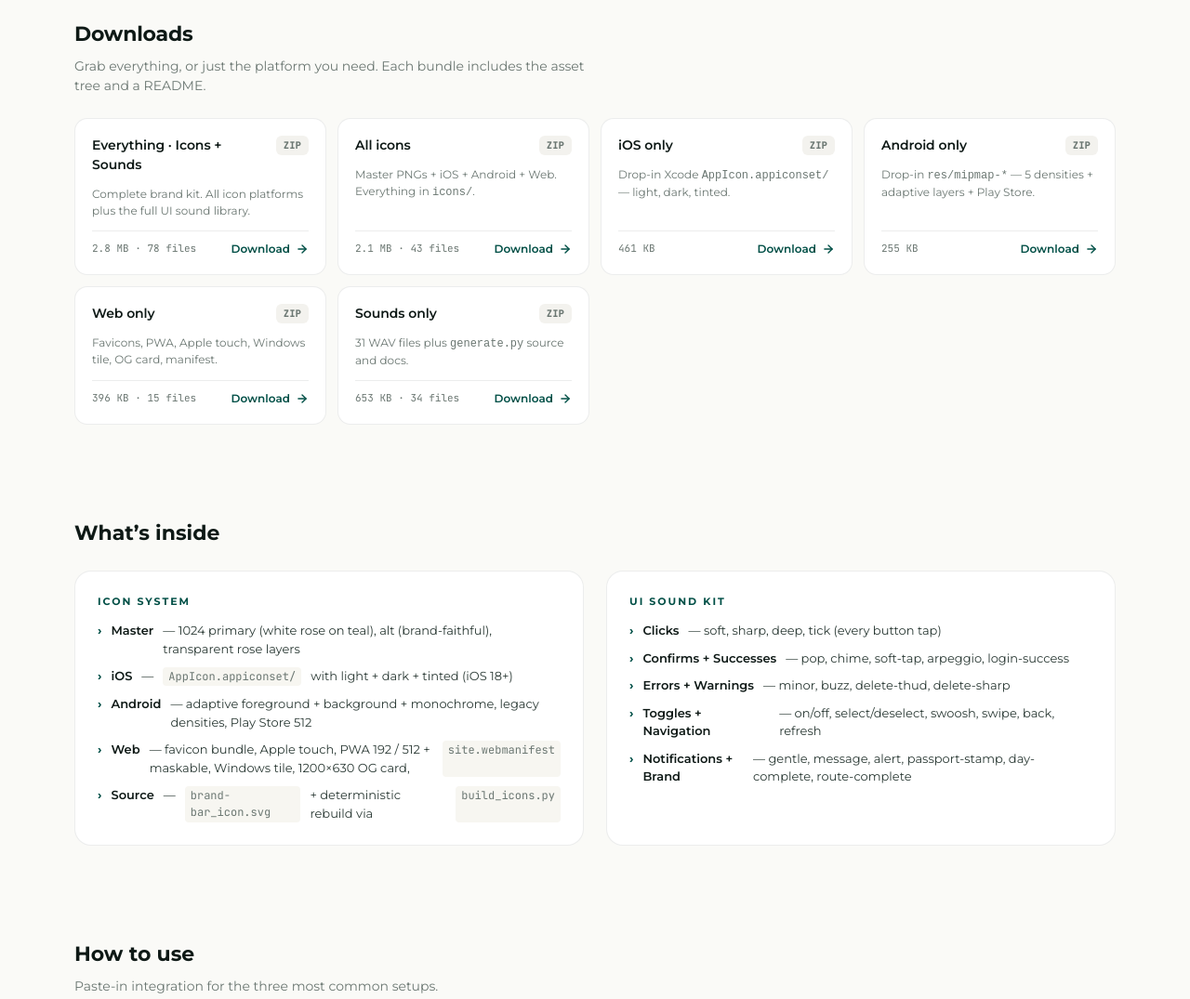
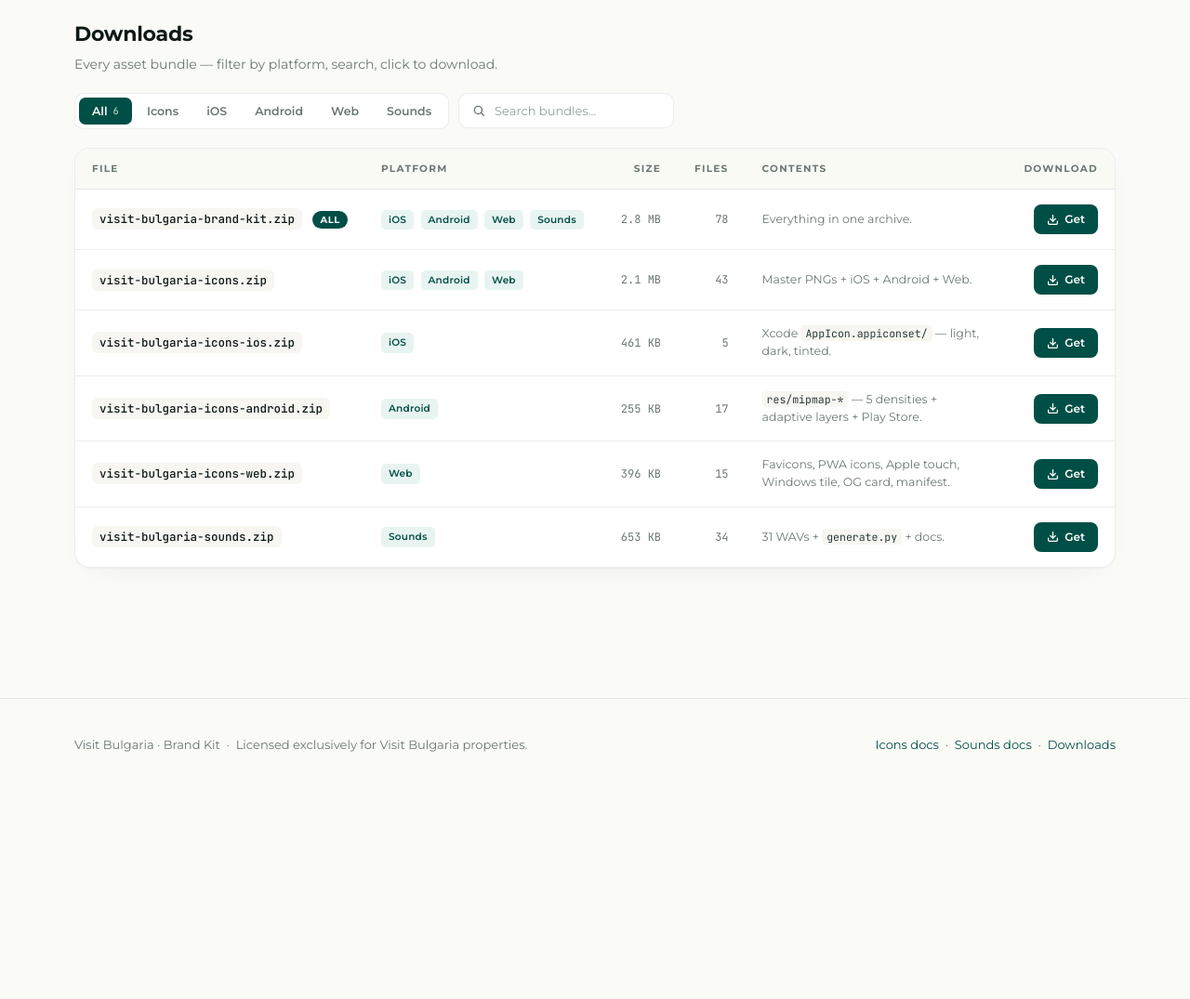
Before and after one commit to fresh-johny-boy/visit-bulgaria-brand-kit, a plain HTML site: page index.html in a window 1280 px wide. Shown: the part 1140-2215 px from the top of the page at 93% size. After the commit the page ends 2011 px from the top, so only its background shows below. Drawn offline with Linux system fonts and the light colour scheme.

Commit message:
Replace downloads/inside/how sections with filterable table

```diff
--- a/index.html
+++ b/index.html
@@ -181,43 +181,116 @@
 .kit .btn.ghost.sm{flex-shrink:0}
 
 /* ------------------------------------------------------------------ */
-/* Quick-download table                                                */
+/* Downloads — filterable table                                        */
 /* ------------------------------------------------------------------ */
-section.downloads{padding:40px 0 60px}
-section.downloads h3{font-size:22px;margin:0 0 8px;font-weight:700;letter-spacing:-.01em}
-section.downloads p.sub{margin:0 0 24px;color:var(--muted);font-size:14px;max-width:560px}
-.dl-grid{
-  display:grid;
-  grid-template-columns:repeat(auto-fit,minmax(260px,1fr));
-  gap:12px;
+section.downloads{padding:40px 0 80px}
+section.downloads h3{font-size:22px;margin:0 0 6px;font-weight:700;letter-spacing:-.01em}
+section.downloads p.sub{margin:0;color:var(--muted);font-size:14px}
+
+.dl-head{
+  display:flex;justify-content:space-between;align-items:flex-end;gap:20px;
+  flex-wrap:wrap;margin-bottom:20px;
 }
-.dl-card{
-  background:#fff;border:1px solid var(--line);border-radius:14px;padding:18px;
-  display:flex;flex-direction:column;gap:12px;
-  transition:border-color .15s,transform .15s;
+.dl-controls{display:flex;gap:10px;align-items:center;flex-wrap:wrap}
+
+.filters{
+  display:inline-flex;gap:2px;padding:4px;
+  background:#fff;border:1px solid var(--line);border-radius:10px;
 }
-.dl-card:hover{border-color:var(--teal);transform:translateY(-2px)}
-.dl-card .top{display:flex;justify-content:space-between;align-items:flex-start;gap:12px}
-.dl-card .top h4{margin:0;font-size:14px;font-weight:600;letter-spacing:-.005em}
-.dl-card .top .ext{
-  font-family:'JetBrains Mono',monospace;font-size:10px;color:var(--muted);
-  padding:3px 8px;border-radius:6px;background:#f3f2ee;font-weight:600;
-  letter-spacing:.04em;
-}
-.dl-card p{margin:0;font-size:12px;color:var(--muted);line-height:1.5;flex:1}
-.dl-card .foot{
-  display:flex;justify-content:space-between;align-items:center;gap:10px;
-  padding-top:10px;border-top:1px solid var(--line);
-}
-.dl-card .size-m{
-  font-family:'JetBrains Mono',monospace;font-size:11px;color:var(--muted);
-}
-.dl-card a.dl{
-  color:var(--teal);text-decoration:none;font-weight:600;font-size:12px;
+.filters .f{
+  padding:7px 14px;border:0;background:transparent;cursor:pointer;
+  font-family:inherit;font-size:12.5px;font-weight:600;color:var(--muted);
+  border-radius:7px;transition:all .15s;
   display:inline-flex;align-items:center;gap:6px;
 }
-.dl-card a.dl:hover{text-decoration:underline}
-.dl-card a.dl svg{width:14px;height:14px}
+.filters .f:hover{color:var(--ink);background:rgba(0,79,70,.04)}
+.filters .f.active{background:var(--teal);color:#fff}
+.filters .f.active .n{color:rgba(255,255,255,.7)}
+.filters .f .n{font-family:'JetBrains Mono',monospace;font-size:10.5px;color:var(--muted-2);font-weight:500}
+
+.search{
+  display:inline-flex;align-items:center;gap:8px;
+  padding:9px 14px;background:#fff;border:1px solid var(--line);border-radius:10px;
+  color:var(--muted);transition:border-color .15s;
+}
+.search:focus-within{border-color:var(--teal)}
+.search svg{flex-shrink:0}
+.search input{
+  border:0;outline:0;background:transparent;font-family:inherit;font-size:13px;
+  color:var(--ink);width:180px;
+}
+.search input::placeholder{color:var(--muted-2)}
+
+.dl-table-wrap{
+  background:#fff;border:1px solid var(--line);border-radius:16px;overflow:hidden;
+  box-shadow:0 1px 0 rgba(20,32,29,.02), 0 10px 30px -18px rgba(20,32,29,.10);
+}
+.dl-table{width:100%;border-collapse:collapse;font-size:13px}
+.dl-table thead th{
+  text-align:left;padding:14px 18px;font-weight:700;color:var(--muted);
+  font-size:10.5px;letter-spacing:.12em;text-transform:uppercase;
+  background:#fafaf5;border-bottom:1px solid var(--line);
+  white-space:nowrap;
+}
+.dl-table thead th.num{text-align:right}
+.dl-table thead th.action{text-align:right;padding-right:18px}
+.dl-table tbody td{
+  padding:16px 18px;border-bottom:1px solid var(--line);
+  vertical-align:middle;color:var(--ink-2);
+}
+.dl-table tbody tr:last-child td{border-bottom:0}
+.dl-table tbody tr{transition:background .12s}
+.dl-table tbody tr:hover{background:rgba(0,79,70,.03)}
+.dl-table tbody tr.hidden{display:none}
+
+.dl-table td.file{white-space:nowrap}
+.dl-table td.file code{
+  font-family:'JetBrains Mono',monospace;font-size:12.5px;color:var(--ink);
+  font-weight:500;padding:3px 8px;background:#f7f6f1;border-radius:6px;
+}
+.dl-table td.plat{white-space:nowrap}
+.p-tag{
+  display:inline-block;font-size:10.5px;padding:3px 8px;border-radius:5px;
+  background:#e8f4f2;color:var(--teal);font-weight:600;
+  margin-right:4px;letter-spacing:.02em;
+}
+.pill{
+  display:inline-block;font-size:10px;padding:2px 8px;border-radius:999px;
+  font-weight:700;letter-spacing:.06em;text-transform:uppercase;margin-left:8px;
+}
+.pill-teal{background:var(--teal);color:#fff}
+
+.dl-table td.num{
+  text-align:right;white-space:nowrap;
+  font-family:'JetBrains Mono',monospace;font-size:12px;color:var(--muted);
+  font-variant-numeric:tabular-nums;
+}
+.dl-table td.desc{font-size:12.5px;color:var(--muted);line-height:1.5;max-width:320px}
+.dl-table td.desc code{
+  font-family:'JetBrains Mono',monospace;font-size:11.5px;color:var(--ink-2);
+  background:#f7f6f1;padding:1px 5px;border-radius:4px;
+}
+.dl-table td.action{text-align:right;padding-right:18px}
+.dl-btn{
+  display:inline-flex;align-items:center;gap:6px;
+  padding:7px 14px;border-radius:8px;background:var(--teal);color:#fff;
+  text-decoration:none;font-size:12px;font-weight:600;
+  transition:background .15s,transform .12s;
+}
+.dl-btn:hover{background:var(--teal-mid);transform:translateY(-1px)}
+.dl-btn svg{width:13px;height:13px}
+
+.dl-empty{
+  padding:40px 20px;text-align:center;color:var(--muted);font-size:13px;margin:0;
+}
+
+@media (max-width:860px){
+  .dl-head{flex-direction:column;align-items:flex-start}
+  .dl-controls{width:100%}
+  .search input{width:100%}
+  .dl-table td.desc{display:none}
+  .dl-table th:nth-child(5){display:none}
+}
 
 /* ------------------------------------------------------------------ */
 /* What's inside                                                       */
@@ -406,137 +479,161 @@
 </section>
 
 <!-- ─────────────────────────────────────────────────────────── -->
-<!-- Downloads                                                    -->
+<!-- Downloads — filterable table                                 -->
 <!-- ─────────────────────────────────────────────────────────── -->
 <section class="downloads" id="downloads">
-  <h3>Downloads</h3>
-  <p class="sub">Grab everything, or just the platform you need. Each bundle includes the asset tree and a README.</p>
-
-  <div class="dl-grid">
-    <div class="dl-card">
-      <div class="top"><h4>Everything · Icons + Sounds</h4><span class="ext">ZIP</span></div>
-      <p>Complete brand kit. All icon platforms plus the full UI sound library.</p>
-      <div class="foot">
-        <span class="size-m">2.8 MB · 78 files</span>
-        <a class="dl" href="downloads/visit-bulgaria-brand-kit.zip" download>Download
-          <svg viewBox="0 0 24 24" fill="none" stroke="currentColor" stroke-width="2.4" stroke-linecap="round" stroke-linejoin="round"><line x1="5" y1="12" x2="19" y2="12"/><polyline points="12 5 19 12 12 19"/></svg>
-        </a>
+  <div class="dl-head">
+    <div>
+      <h3>Downloads</h3>
+      <p class="sub">Every asset bundle — filter by platform, search, click to download.</p>
+    </div>
+    <div class="dl-controls">
+      <div class="filters" role="tablist" aria-label="Filter by platform">
+        <button class="f active" data-filter="all">All <span class="n">6</span></button>
+        <button class="f" data-filter="icons">Icons</button>
+        <button class="f" data-filter="ios">iOS</button>
+        <button class="f" data-filter="android">Android</button>
+        <button class="f" data-filter="web">Web</button>
+        <button class="f" data-filter="sounds">Sounds</button>
       </div>
-    </div>
-    <div class="dl-card">
-      <div class="top"><h4>All icons</h4><span class="ext">ZIP</span></div>
-      <p>Master PNGs + iOS + Android + Web. Everything in <code>icons/</code>.</p>
-      <div class="foot">
-        <span class="size-m">2.1 MB · 43 files</span>
-        <a class="dl" href="downloads/visit-bulgaria-icons.zip" download>Download
-          <svg viewBox="0 0 24 24" fill="none" stroke="currentColor" stroke-width="2.4" stroke-linecap="round" stroke-linejoin="round"><line x1="5" y1="12" x2="19" y2="12"/><polyline points="12 5 19 12 12 19"/></svg>
-        </a>
-      </div>
-    </div>
-    <div class="dl-card">
-      <div class="top"><h4>iOS only</h4><span class="ext">ZIP</span></div>
-      <p>Drop-in Xcode <code>AppIcon.appiconset/</code> — light, dark, tinted.</p>
-      <div class="foot">
-        <span class="size-m">461 KB</span>
-        <a class="dl" href="downloads/visit-bulgaria-icons-ios.zip" download>Download
-          <svg viewBox="0 0 24 24" fill="none" stroke="currentColor" stroke-width="2.4" stroke-linecap="round" stroke-linejoin="round"><line x1="5" y1="12" x2="19" y2="12"/><polyline points="12 5 19 12 12 19"/></svg>
-        </a>
-      </div>
-    </div>
-    <div class="dl-card">
-      <div class="top"><h4>Android only</h4><span class="ext">ZIP</span></div>
-      <p>Drop-in <code>res/mipmap-*</code> — 5 densities + adaptive layers + Play Store.</p>
-      <div class="foot">
-        <span class="size-m">255 KB</span>
-        <a class="dl" href="downloads/visit-bulgaria-icons-android.zip" download>Download
-          <svg viewBox="0 0 24 24" fill="none" stroke="currentColor" stroke-width="2.4" stroke-linecap="round" stroke-linejoin="round"><line x1="5" y1="12" x2="19" y2="12"/><polyline points="12 5 19 12 12 19"/></svg>
-        </a>
-      </div>
-    </div>
-    <div class="dl-card">
-      <div class="top"><h4>Web only</h4><span class="ext">ZIP</span></div>
-      <p>Favicons, PWA, Apple touch, Windows tile, OG card, manifest.</p>
-      <div class="foot">
-        <span class="size-m">396 KB · 15 files</span>
-        <a class="dl" href="downloads/visit-bulgaria-icons-web.zip" download>Download
-          <svg viewBox="0 0 24 24" fill="none" stroke="currentColor" stroke-width="2.4" stroke-linecap="round" stroke-linejoin="round"><line x1="5" y1="12" x2="19" y2="12"/><polyline points="12 5 19 12 12 19"/></svg>
-        </a>
-      </div>
-    </div>
-    <div class="dl-card">
-      <div class="top"><h4>Sounds only</h4><span class="ext">ZIP</span></div>
-      <p>31 WAV files plus <code>generate.py</code> source and docs.</p>
-      <div class="foot">
-        <span class="size-m">653 KB · 34 files</span>
-        <a class="dl" href="downloads/visit-bulgaria-sounds.zip" download>Download
-          <svg viewBox="0 0 24 24" fill="none" stroke="currentColor" stroke-width="2.4" stroke-linecap="round" stroke-linejoin="round"><line x1="5" y1="12" x2="19" y2="12"/><polyline points="12 5 19 12 12 19"/></svg>
-        </a>
-      </div>
+      <label class="search">
+        <svg width="14" height="14" viewBox="0 0 24 24" fill="none" stroke="currentColor" stroke-width="2.4" stroke-linecap="round"><circle cx="11" cy="11" r="7"/><path d="M21 21l-5-5"/></svg>
+        <input type="text" id="dlSearch" placeholder="Search bundles…">
+      </label>
     </div>
   </div>
-</section>
 
-<!-- ─────────────────────────────────────────────────────────── -->
-<!-- What's inside                                                -->
-<!-- ─────────────────────────────────────────────────────────── -->
-<section class="inside">
-  <h3 style="font-size:22px;margin:0 0 24px">What’s inside</h3>
-  <div class="inside-grid">
+  <div class="dl-table-wrap">
+    <table class="dl-table">
+      <thead>
+        <tr>
+          <th>File</th>
+          <th>Platform</th>
+          <th class="num">Size</th>
+          <th class="num">Files</th>
+          <th>Contents</th>
+          <th class="action">Download</th>
+        </tr>
+      </thead>
+      <tbody id="dlRows">
 
-    <div class="inside-card">
-      <h4>Icon system</h4>
-      <ul>
-        <li><b>Master</b> — 1024 primary (white rose on teal), alt (brand-faithful), transparent rose layers</li>
-        <li><b>iOS</b> — <code>AppIcon.appiconset/</code> with light + dark + tinted (iOS 18+)</li>
-        <li><b>Android</b> — adaptive foreground + background + monochrome, legacy densities, Play Store 512</li>
-        <li><b>Web</b> — favicon bundle, Apple touch, PWA 192 / 512 + maskable, Windows tile, 1200×630 OG card, <code>site.webmanifest</code></li>
-        <li><b>Source</b> — <code>brand-bar_icon.svg</code> + deterministic rebuild via <code>build_icons.py</code></li>
-      </ul>
-    </div>
+        <tr data-tags="all brand-kit icons sounds ios android web" data-name="visit-bulgaria-brand-kit">
+          <td class="file">
+            <code>visit-bulgaria-brand-kit.zip</code>
+            <span class="pill pill-teal">All</span>
+          </td>
+          <td class="plat">
+            <span class="p-tag">iOS</span>
+            <span class="p-tag">Android</span>
+            <span class="p-tag">Web</span>
+            <span class="p-tag">Sounds</span>
+          </td>
+          <td class="num">2.8 MB</td>
+          <td class="num">78</td>
+          <td class="desc">Everything in one archive.</td>
+          <td class="action">
+            <a href="downloads/visit-bulgaria-brand-kit.zip" download class="dl-btn">
+              <svg viewBox="0 0 24 24" fill="none" stroke="currentColor" stroke-width="2.4" stroke-linecap="round" stroke-linejoin="round"><path d="M21 15v4a2 2 0 0 1-2 2H5a2 2 0 0 1-2-2v-4"/><polyline points="7 10 12 15 17 10"/><line x1="12" y1="15" x2="12" y2="3"/></svg>
+              <span>Get</span>
+            </a>
+          </td>
+        </tr>
 
-    <div class="inside-card">
-      <h4>UI sound kit</h4>
-      <ul>
-        <li><b>Clicks</b> — soft, sharp, deep, tick (every button tap)</li>
-        <li><b>Confirms + Successes</b> — pop, chime, soft-tap, arpeggio, login-success</li>
-        <li><b>Errors + Warnings</b> — minor, buzz, delete-thud, delete-sharp</li>
-        <li><b>Toggles + Navigation</b> — on/off, select/deselect, swoosh, swipe, back, refresh</li>
-        <li><b>Notifications + Brand</b> — gentle, message, alert, passport-stamp, day-complete, route-complete</li>
-      </ul>
-    </div>
-  </div>
-</section>
+        <tr data-tags="icons ios android web" data-name="visit-bulgaria-icons">
+          <td class="file">
+            <code>visit-bulgaria-icons.zip</code>
+          </td>
+          <td class="plat">
+            <span class="p-tag">iOS</span>
+            <span class="p-tag">Android</span>
+            <span class="p-tag">Web</span>
+          </td>
+          <td class="num">2.1 MB</td>
+          <td class="num">43</td>
+          <td class="desc">Master PNGs + iOS + Android + Web.</td>
+          <td class="action">
+            <a href="downloads/visit-bulgaria-icons.zip" download class="dl-btn">
+              <svg viewBox="0 0 24 24" fill="none" stroke="currentColor" stroke-width="2.4" stroke-linecap="round" stroke-linejoin="round"><path d="M21 15v4a2 2 0 0 1-2 2H5a2 2 0 0 1-2-2v-4"/><polyline points="7 10 12 15 17 10"/><line x1="12" y1="15" x2="12" y2="3"/></svg>
+              <span>Get</span>
+            </a>
+          </td>
+        </tr>
 
-<!-- ─────────────────────────────────────────────────────────── -->
-<!-- How to use                                                   -->
-<!-- ─────────────────────────────────────────────────────────── -->
-<section class="how">
-  <h3 style="font-size:22px;margin:0 0 8px">How to use</h3>
-  <p style="margin:0 0 24px;color:var(--muted);font-size:14px">Paste-in integration for the three most common setups.</p>
+        <tr data-tags="icons ios appicon xcode" data-name="visit-bulgaria-icons-ios">
+          <td class="file">
+            <code>visit-bulgaria-icons-ios.zip</code>
+          </td>
+          <td class="plat">
+            <span class="p-tag">iOS</span>
+          </td>
+          <td class="num">461 KB</td>
+          <td class="num">5</td>
+          <td class="desc">Xcode <code>AppIcon.appiconset/</code> — light, dark, tinted.</td>
+          <td class="action">
+            <a href="downloads/visit-bulgaria-icons-ios.zip" download class="dl-btn">
+              <svg viewBox="0 0 24 24" fill="none" stroke="currentColor" stroke-width="2.4" stroke-linecap="round" stroke-linejoin="round"><path d="M21 15v4a2 2 0 0 1-2 2H5a2 2 0 0 1-2-2v-4"/><polyline points="7 10 12 15 17 10"/><line x1="12" y1="15" x2="12" y2="3"/></svg>
+              <span>Get</span>
+            </a>
+          </td>
+        </tr>
 
-  <div class="how-grid">
+        <tr data-tags="icons android mipmap adaptive playstore" data-name="visit-bulgaria-icons-android">
+          <td class="file">
+            <code>visit-bulgaria-icons-android.zip</code>
+          </td>
+          <td class="plat">
+            <span class="p-tag">Android</span>
+          </td>
+          <td class="num">255 KB</td>
+          <td class="num">17</td>
+          <td class="desc"><code>res/mipmap-*</code> — 5 densities + adaptive layers + Play Store.</td>
+          <td class="action">
+            <a href="downloads/visit-bulgaria-icons-android.zip" download class="dl-btn">
+              <svg viewBox="0 0 24 24" fill="none" stroke="currentColor" stroke-width="2.4" stroke-linecap="round" stroke-linejoin="round"><path d="M21 15v4a2 2 0 0 1-2 2H5a2 2 0 0 1-2-2v-4"/><polyline points="7 10 12 15 17 10"/><line x1="12" y1="15" x2="12" y2="3"/></svg>
+              <span>Get</span>
+            </a>
+          </td>
+        </tr>
 
-    <div class="how-card">
-      <div class="num">1</div>
-      <h5>iOS · Xcode</h5>
-      <p>Replace your asset catalog’s <code>AppIcon.appiconset/</code> with the one in the zip. Single-source 1024 — Xcode 14+ generates every size.</p>
-      <code>cp -R ios/AppIcon.appiconset/ &lt;App&gt;/Assets.xcassets/AppIcon.appiconset/</code>
-    </div>
+        <tr data-tags="icons web favicon pwa og manifest apple-touch" data-name="visit-bulgaria-icons-web">
+          <td class="file">
+            <code>visit-bulgaria-icons-web.zip</code>
+          </td>
+          <td class="plat">
+            <span class="p-tag">Web</span>
+          </td>
+          <td class="num">396 KB</td>
+          <td class="num">15</td>
+          <td class="desc">Favicons, PWA icons, Apple touch, Windows tile, OG card, manifest.</td>
+          <td class="action">
+            <a href="downloads/visit-bulgaria-icons-web.zip" download class="dl-btn">
+              <svg viewBox="0 0 24 24" fill="none" stroke="currentColor" stroke-width="2.4" stroke-linecap="round" stroke-linejoin="round"><path d="M21 15v4a2 2 0 0 1-2 2H5a2 2 0 0 1-2-2v-4"/><polyline points="7 10 12 15 17 10"/><line x1="12" y1="15" x2="12" y2="3"/></svg>
+              <span>Get</span>
+            </a>
+          </td>
+        </tr>
 
-    <div class="how-card">
-      <div class="num">2</div>
-      <h5>Android · Studio</h5>
-      <p>Copy <code>mipmap-*</code> into <code>app/src/main/res/</code>. Themed icon is wired automatically via the <code>anydpi-v26</code> manifest.</p>
-      <code>cp -R android/mipmap-* app/src/main/res/</code>
-    </div>
+        <tr data-tags="sounds wav audio ui" data-name="visit-bulgaria-sounds">
+          <td class="file">
+            <code>visit-bulgaria-sounds.zip</code>
+          </td>
+          <td class="plat">
+            <span class="p-tag">Sounds</span>
+          </td>
+          <td class="num">653 KB</td>
+          <td class="num">34</td>
+          <td class="desc">31 WAVs + <code>generate.py</code> + docs.</td>
+          <td class="action">
+            <a href="downloads/visit-bulgaria-sounds.zip" download class="dl-btn">
+              <svg viewBox="0 0 24 24" fill="none" stroke="currentColor" stroke-width="2.4" stroke-linecap="round" stroke-linejoin="round"><path d="M21 15v4a2 2 0 0 1-2 2H5a2 2 0 0 1-2-2v-4"/><polyline points="7 10 12 15 17 10"/><line x1="12" y1="15" x2="12" y2="3"/></svg>
+              <span>Get</span>
+            </a>
+          </td>
+        </tr>
 
-    <div class="how-card">
-      <div class="num">3</div>
-      <h5>Web · &lt;head&gt;</h5>
-      <p>Drop <code>web/</code> contents at your site root and paste the <code>&lt;head&gt;</code> snippet from <code>web/usage.html</code>.</p>
-      <code>cp -R web/* &lt;site-root&gt;/</code>
-    </div>
-
+      </tbody>
+    </table>
+    <p class="dl-empty" id="dlEmpty" hidden>No bundles match.</p>
   </div>
 </section>
 
@@ -555,5 +652,42 @@
   </div>
 </footer>
 
+<script>
+(function(){
+  const rows = Array.from(document.querySelectorAll('#dlRows tr'));
+  const filters = document.querySelectorAll('.filters .f');
+  const search = document.getElementById('dlSearch');
+  const empty = document.getElementById('dlEmpty');
+  let activeFilter = 'all';
+  let query = '';
+
+  function apply(){
+    let visible = 0;
+    rows.forEach(r => {
+      const tags = (r.dataset.tags || '').toLowerCase();
+      const name = (r.dataset.name || '').toLowerCase();
+      const matchesFilter = activeFilter === 'all' || tags.split(/\s+/).includes(activeFilter);
+      const matchesQuery = !query || name.includes(query) || tags.includes(query) || r.textContent.toLowerCase().includes(query);
+      const show = matchesFilter && matchesQuery;
+      r.classList.toggle('hidden', !show);
+      if (show) visible++;
+    });
+    empty.hidden = visible > 0;
+  }
+
+  filters.forEach(btn => btn.addEventListener('click', () => {
+    filters.forEach(b => b.classList.remove('active'));
+    btn.classList.add('active');
+    activeFilter = btn.dataset.filter;
+    apply();
+  }));
+
+  search.addEventListener('input', () => {
+    query = search.value.trim().toLowerCase();
+    apply();
+  });
+})();
+</script>
+
 </body>
 </html>
```
